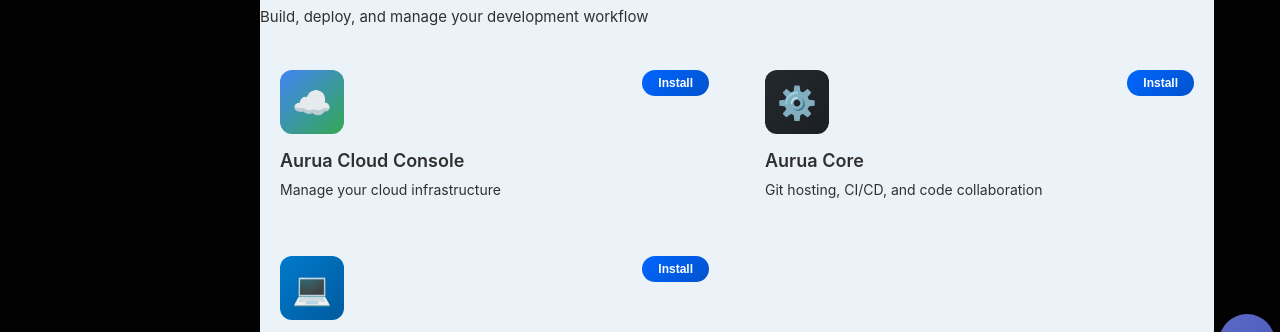
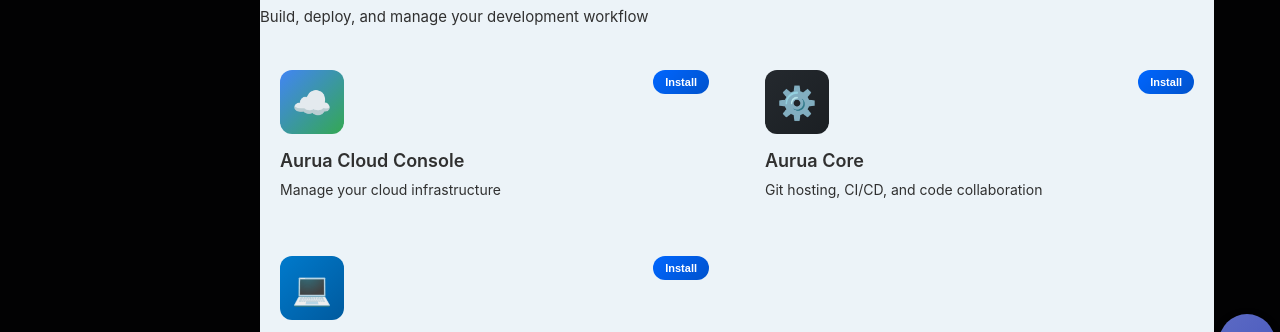
Before and after one commit to AuruaHQ/aurua-dock, a React (Vite) app: page / in a window 1280 px wide. Shown: the part 425-757 px from the top of the page. Built offline with nearby package versions, Linux system fonts and the light colour scheme.

Commit message:
Make install button more compact and smaller

```diff
--- a/src/components/AppCatalog/AppCatalog.css
+++ b/src/components/AppCatalog/AppCatalog.css
@@ -82,16 +82,18 @@
   position: absolute;
   top: 20px;
   right: 20px;
-  padding: 6px 16px;
+  padding: 6px 12px;
   background: linear-gradient(135deg, #0066ff 0%, #0052cc 100%);
   color: white;
   border: none;
   border-radius: 999px;
-  font-size: 12px;
+  font-size: 11px;
   font-weight: 600;
   cursor: pointer;
   transition: all 0.2s ease;
   z-index: 10;
+  width: auto;
+  min-width: unset;
 }
 
 .app-install-btn:hover {
```
